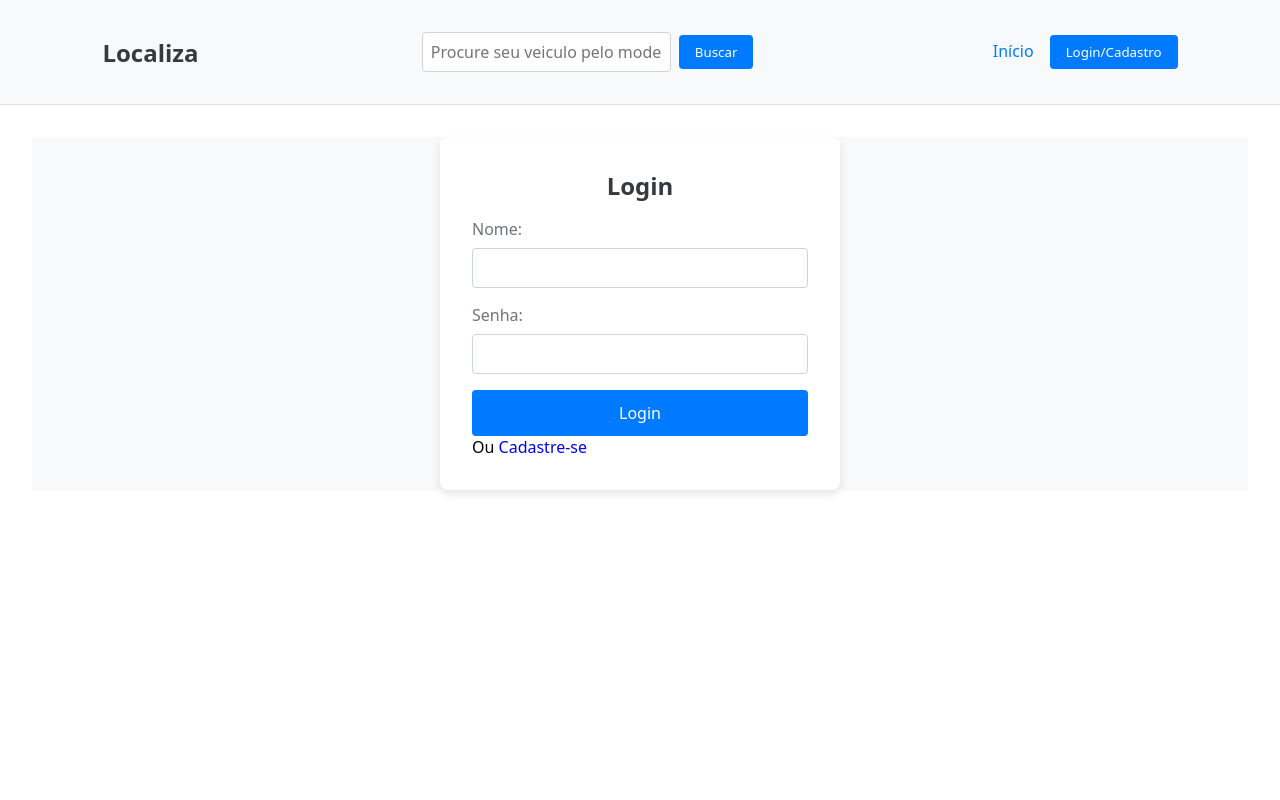
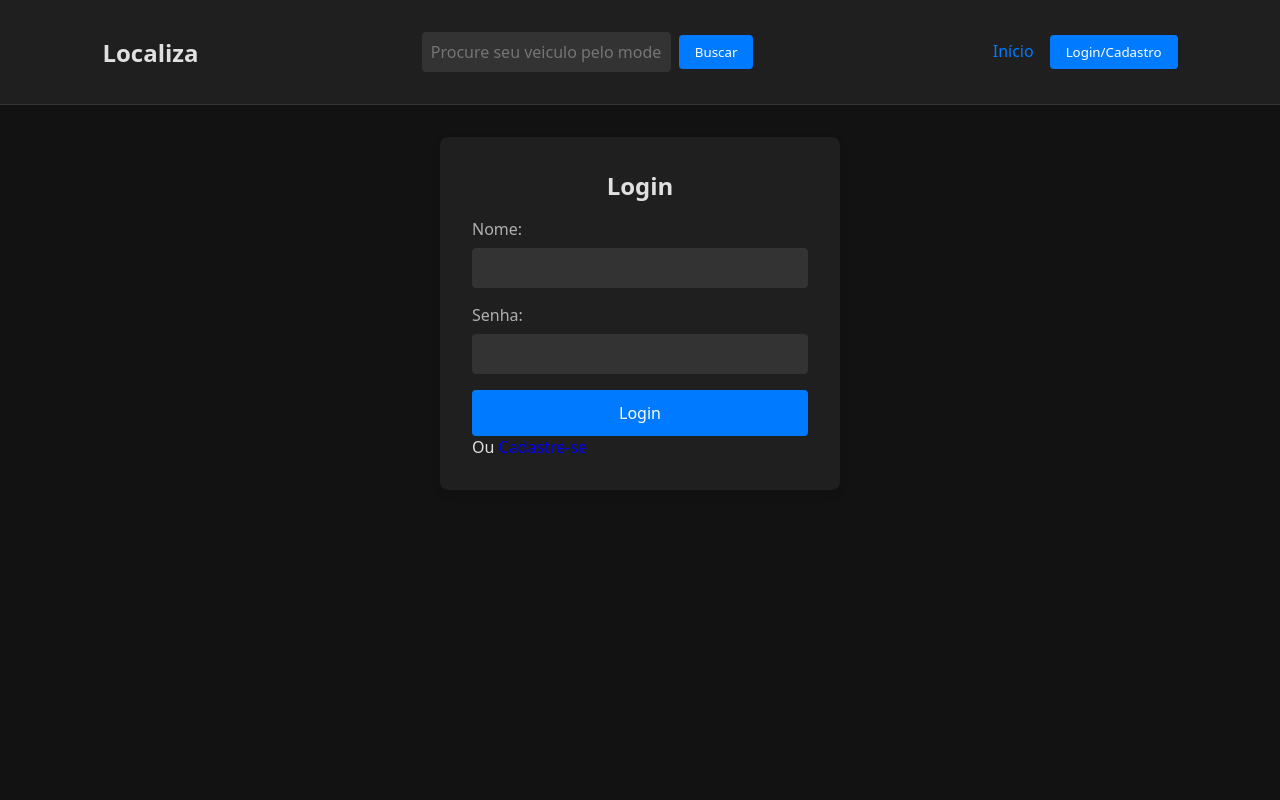
Before and after one commit to Marcos-Soares-Dev/Projetos, a React (Vite) app in the folder AluguelVeiculos/Aluguel-Carros/: page /login in a window 1280 px wide. Shown: the top 800 px of the page. Built offline with nearby package versions, Linux system fonts and the light colour scheme.

Commit message:
atualizando css

```diff
--- a/AluguelVeiculos/Aluguel-Carros/src/components/buttonPrimary/ButtonPrimary.module.css
+++ b/AluguelVeiculos/Aluguel-Carros/src/components/buttonPrimary/ButtonPrimary.module.css
@@ -14,4 +14,4 @@
 
 .button:hover {
   filter: brightness(1.3);
-    };
+}
--- a/AluguelVeiculos/Aluguel-Carros/src/components/carsCard/CarsCard.module.css
+++ b/AluguelVeiculos/Aluguel-Carros/src/components/carsCard/CarsCard.module.css
@@ -1,13 +1,14 @@
 .carCard {
-  border: 1px solid #ccc;
+  border: 1px solid #333;
   border-radius: 8px;
   padding: 10px;
   width: 200px;
   text-align: center;
-  background-color: #fff;
+  background-color: #1f1f1f;
   box-shadow: 0 4px 8px rgba(0, 0, 0, 0.1);
   transition: 0.3s ease;
 }
+
 .carCard:hover {
   box-shadow: 0 8px 16px rgba(0, 0, 0, 0.2);
   transform: scale(1.1);
--- a/AluguelVeiculos/Aluguel-Carros/src/index.css
+++ b/AluguelVeiculos/Aluguel-Carros/src/index.css
@@ -6,11 +6,13 @@
   border: none;
   text-decoration: none;
   list-style: none;
-  font-family: system-ui, -apple-system, BlinkMacSystemFont, 'Segoe UI', Roboto, Oxygen, Ubuntu, Cantarell, 'Open Sans', 'Helvetica Neue', sans-serif;
+  font-family: system-ui, -apple-system, BlinkMacSystemFont, 'Segoe UI', Roboto, Oxygen, Ubuntu, Cantarell, 'Open Sans', 'Helvetica Neue', sans-serif
 }
 
 body {
   display: flex;
   flex-direction: column;
   gap: 2rem;
+  background-color: #121212;
+  color: #e0e0e0;
 }
--- a/AluguelVeiculos/Aluguel-Carros/src/pages/CarDetails/CarDetails.module.css
+++ b/AluguelVeiculos/Aluguel-Carros/src/pages/CarDetails/CarDetails.module.css
@@ -3,6 +3,9 @@
     flex-direction: column;
     align-items: center;
     padding: 20px;
+    background-color: #1f1f1f;
+    border-radius: 8px;
+    box-shadow: 0 4px 8px rgba(0, 0, 0, 0.1);
   }
 
   .carImage {
@@ -11,7 +14,6 @@
     border-radius: 8px;
     margin-bottom: 20px;
   }
-
 
   .button {
     display: block;
@@ -27,4 +29,4 @@
 
   .button:hover {
     filter: brightness(1.3);
-    };
+  }
--- a/AluguelVeiculos/Aluguel-Carros/src/pages/Home/Home.module.css
+++ b/AluguelVeiculos/Aluguel-Carros/src/pages/Home/Home.module.css
@@ -11,12 +11,12 @@
 }
 
 .carCard {
-    border: 1px solid #ccc;
+  border: 1px solid #333;
   border-radius: 8px;
   padding: 10px;
   width: 200px;
   text-align: center;
-    background-color: #fff;
+  background-color: #1f1f1f;
   box-shadow: 0 4px 8px rgba(0, 0, 0, 0.1);
 }
 
@@ -34,7 +34,7 @@
 .filters {
   flex: 1;
   padding: 20px;
-    border-left: 1px solid #ccc;
+  border-left: 1px solid #333;
 }
 
 .filters h2 {
--- a/AluguelVeiculos/Aluguel-Carros/src/pages/RootLayout.module.css
+++ b/AluguelVeiculos/Aluguel-Carros/src/pages/RootLayout.module.css
@@ -1,18 +1,16 @@
-/* src/pages/RootLayout.module.css */
-
 header {
   display: flex;
   justify-content: space-between;
   align-items: center;
   padding: 2rem 8vw;
-    background-color: #f8f9fa;
-    border-bottom: 1px solid #dee2e6;
+  background-color: #1f1f1f;
+  border-bottom: 1px solid #333;
 }
 
 .logoBrand a {
   font-size: 1.5rem;
   font-weight: bold;
-    color: #343a40;
+  color: #e0e0e0;
   text-decoration: none;
 }
 
@@ -24,9 +22,11 @@ header {
 
 .searchBar input {
   padding: 0.5rem;
-    border: 1px solid #ced4da;
+  border: 1px solid #333;
   border-radius: 0.25rem;
   font-size: 1rem;
+  background-color: #333;
+  color: #e0e0e0;
 }
 
 .searchBar button {
@@ -59,16 +59,14 @@ header {
   font-size: 1rem;
 }
 
-
-
 main {
   padding: 2rem;
 }
 
 footer {
   padding: 1rem 2rem;
-    background-color: #f8f9fa;
-    border-top: 1px solid #dee2e6;
+  background-color: #1f1f1f;
+  border-top: 1px solid #333;
   text-align: center;
 }
 
--- a/AluguelVeiculos/Aluguel-Carros/src/pages/UserInfo/UserInfo.module.css
+++ b/AluguelVeiculos/Aluguel-Carros/src/pages/UserInfo/UserInfo.module.css
@@ -1,5 +1,8 @@
 .userInfo {
     padding: 20px;
+    background-color: #1f1f1f;
+    border-radius: 8px;
+    box-shadow: 0 4px 8px rgba(0, 0, 0, 0.1);
   }
 
   .carImage {
--- a/AluguelVeiculos/Aluguel-Carros/src/pages/UserLogin/login/Login.module.css
+++ b/AluguelVeiculos/Aluguel-Carros/src/pages/UserLogin/login/Login.module.css
@@ -2,11 +2,11 @@
     display: flex;
     justify-content: center;
     align-items: center;
-    background-color: #f8f9fa;
+    background-color: #121212;
   }
 
   .formWrapper {
-    background-color: #fff;
+    background-color: #1f1f1f;
     padding: 2rem;
     border-radius: 8px;
     box-shadow: 0 4px 8px rgba(0, 0, 0, 0.1);
@@ -18,7 +18,7 @@
     font-size: 1.5rem;
     margin-bottom: 1rem;
     text-align: center;
-    color: #343a40;
+    color: #e0e0e0;
   }
 
   .formField {
@@ -28,15 +28,17 @@
   .formField label {
     display: block;
     margin-bottom: 0.5rem;
-    color: #6c757d;
+    color: #b0b0b0;
   }
 
   .formField input {
     width: 100%;
     padding: 0.5rem;
-    border: 1px solid #ced4da;
+    border: 1px solid #333;
     border-radius: 0.25rem;
     font-size: 1rem;
+    background-color: #333;
+    color: #e0e0e0;
   }
 
   .submitButton {
--- a/AluguelVeiculos/Aluguel-Carros/src/pages/UserLogin/register/Register.module.css
+++ b/AluguelVeiculos/Aluguel-Carros/src/pages/UserLogin/register/Register.module.css
@@ -1,15 +1,12 @@
-/* src/pages/UserLogin/UserLoginLoginLayout.module.css */
-
 .container {
     display: flex;
     justify-content: center;
     align-items: center;
-
-    background-color: #f8f9fa;
+    background-color: #121212;
   }
 
   .formWrapper {
-    background-color: #fff;
+    background-color: #1f1f1f;
     padding: 2rem;
     border-radius: 8px;
     box-shadow: 0 4px 8px rgba(0, 0, 0, 0.1);
@@ -21,7 +18,7 @@
     font-size: 1.5rem;
     margin-bottom: 1rem;
     text-align: center;
-    color: #343a40;
+    color: #e0e0e0;
   }
 
   .formField {
@@ -31,15 +28,17 @@
   .formField label {
     display: block;
     margin-bottom: 0.5rem;
-    color: #6c757d;
+    color: #b0b0b0;
   }
 
   .formField input {
     width: 100%;
     padding: 0.5rem;
-    border: 1px solid #ced4da;
+    border: 1px solid #333;
     border-radius: 0.25rem;
     font-size: 1rem;
+    background-color: #333;
+    color: #e0e0e0;
   }
 
   .submitButton {
```
Lines whose indentation alone changed are shown as unchanged.
